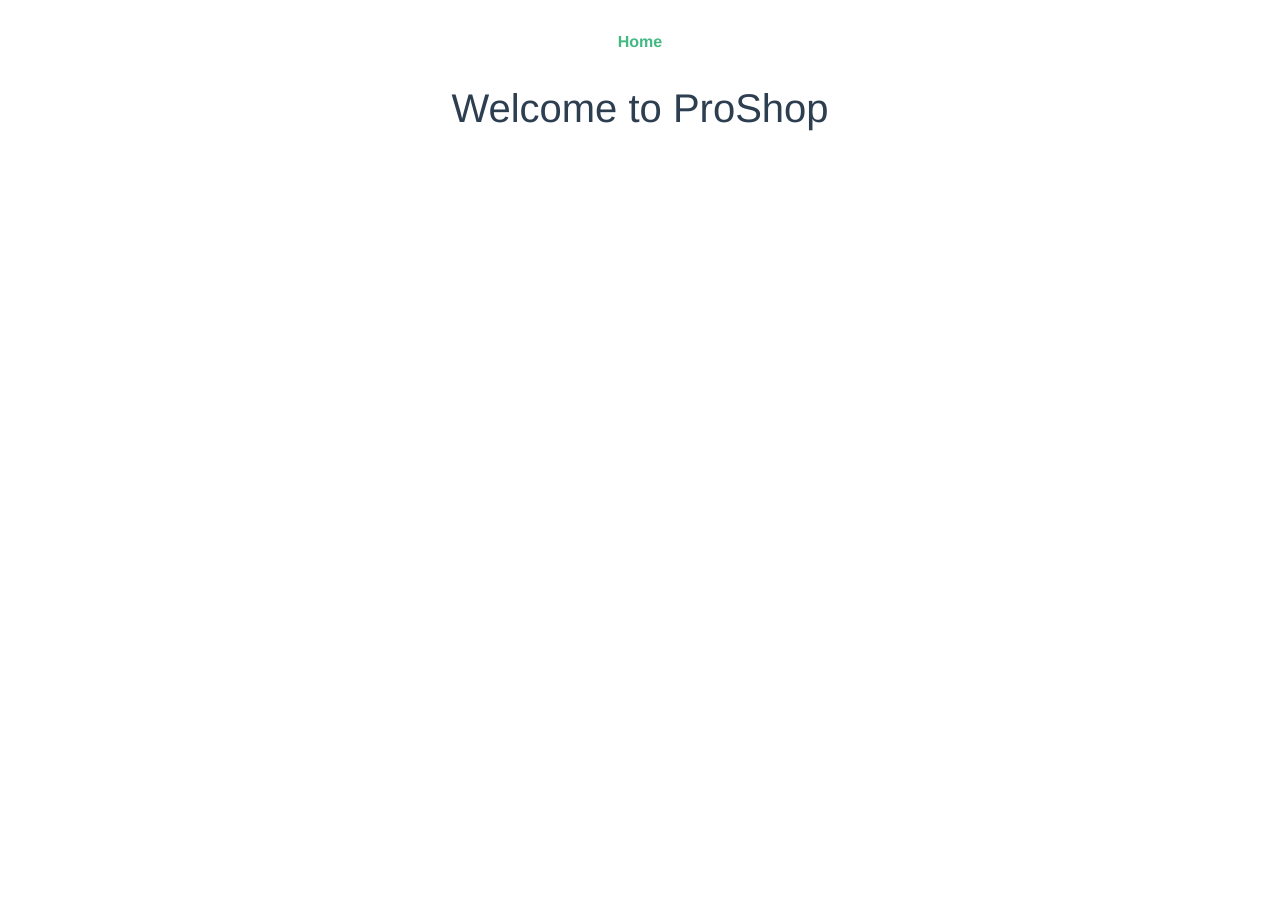
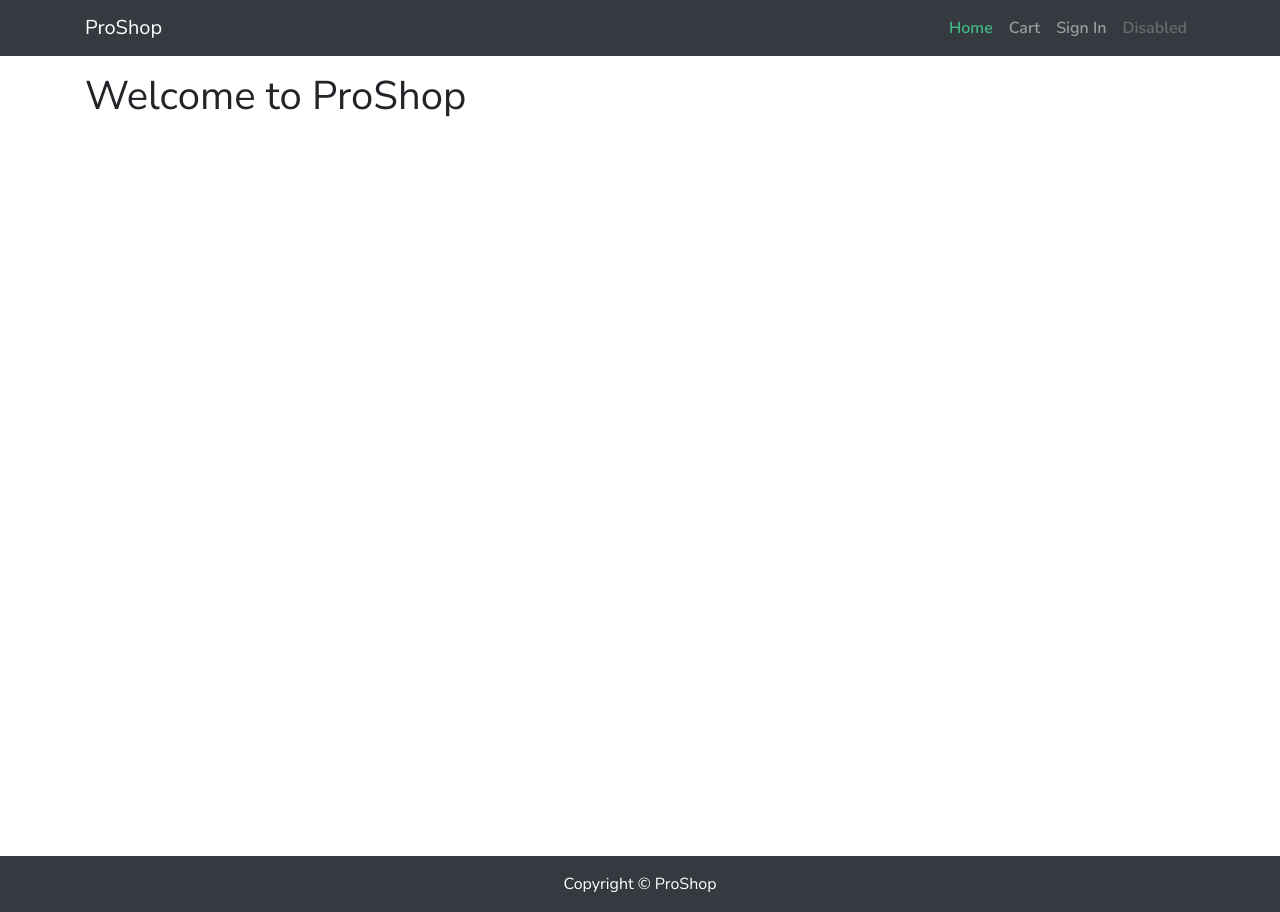
Before and after one commit to dsErick/proshop, a Vue app in the folder frontend/: page / in a window 1280 px wide. Before the commit the page ends 800 px from the top, so only its background shows below. Built offline with nearby package versions, Linux system fonts and the light colour scheme.

Commit message:
Header with navbar & Footer components

```diff
--- a/frontend/src/App.vue
+++ b/frontend/src/App.vue
@@ -1,30 +1,31 @@
 <template>
-    <div id="nav">
-        <router-link to="/">Home</router-link>
-        <!-- | <router-link to="/about">About</router-link> -->
-    </div>
-    <router-view />
+    <v-header />
+
+    <main class="min-vh-100 py-3">
+        <router-view />
+    </main>
+
+    <v-footer />
 </template>
+
+<script>
+import VHeader from './components/VHeader'
+import VFooter from './components/VFooter'
+
+export default {
+    components: {
+        VHeader,
+        VFooter
+    }
+}
+</script>
 
 <style lang="scss">
 #app {
-    font-family: Avenir, Helvetica, Arial, sans-serif;
+    // font-family: Avenir, Helvetica, Arial, sans-serif;
     -webkit-font-smoothing: antialiased;
     -moz-osx-font-smoothing: grayscale;
-    text-align: center;
-    color: #2c3e50;
-}
-
-#nav {
-    padding: 30px;
-
-    a {
-        font-weight: bold;
-        color: #2c3e50;
-
-        &.router-link-exact-active {
-            color: #42b983;
-        }
-    }
+    // text-align: center;
+    // color: #2c3e50;
 }
 </style>
--- /dev/null
+++ b/frontend/src/components/VFooter.vue
@@ -0,0 +1,13 @@
+<template>
+<footer class="bg-dark text-white py-3">
+    <div class="container-lg container-fluid text-center">
+        Copyright &copy; ProShop
+    </div>
+</footer>
+</template>
+
+<script>
+export default {
+    name: 'VFooter'
+}
+</script>
--- /dev/null
+++ b/frontend/src/components/VHeader.vue
@@ -0,0 +1,80 @@
+<template>
+<header>
+    <nav class="navbar navbar-expand-lg navbar-dark bg-dark">
+        <div class="container-lg container-fluid">
+            <a class="navbar-brand" href="#">ProShop</a>
+            <button class="navbar-toggler" type="button" data-toggle="collapse" data-target="#navbarNav" aria-controls="navbarNav" aria-expanded="false" aria-label="Toggle navigation">
+                <span class="navbar-toggler-icon"></span>
+            </button>
+
+            <div class="collapse navbar-collapse" id="navbarNav">
+                <ul class="navbar-nav ml-auto">
+                    <li class="nav-item active">
+                        <router-link :to="{ name: 'Home' }" class="nav-link">Home</router-link>
+                    </li>
+                    <li class="nav-item">
+                        <!-- <router-link to="/cart" class="nav-link">Cart</router-link> -->
+                        <a class="nav-link" href="#">Cart</a>
+                    </li>
+                    <li class="nav-item">
+                        <!-- <router-link to="/login" class="nav-link">Sign In</router-link> -->
+                        <a class="nav-link" href="#">Sign In</a>
+                    </li>
+                    <li class="nav-item">
+                        <a class="nav-link disabled" href="#" tabindex="-1" aria-disabled="true">Disabled</a>
+                    </li>
+                </ul>
+            </div>
+        </div>
+    </nav>
+</header>
+</template>
+
+<script>
+import 'bootstrap/js/dist/collapse'
+
+export default {
+    name: 'VHeader',
+    mounted() {
+        // Close collapsed navbar after clicking any nav-link
+        $(document).on('click', '.navbar-collapse.show .nav-item .nav-link', () => {
+            $('.navbar-collapse.show').collapse('hide')
+        })
+    }
+}
+</script>
+
+<style scoped lang="scss">
+.navbar {
+    // .navbar-brand {
+    //     color: $navbar-dark-brand-color;
+
+    //     @include hover-focus() {
+    //         color: $navbar-dark-brand-hover-color;
+    //     }
+    // }
+
+    .navbar-nav {
+        .nav-link {
+            font-weight: 600;
+        }
+
+        .show > .nav-link,
+        .active > .nav-link,
+        .nav-link.show,
+        .nav-link.active,
+        .nav-link.router-link-exact-active {
+            color: #42b983;
+        }
+    }
+
+    // .navbar-toggler {
+    //     color: $navbar-dark-color;
+    //     border-color: $navbar-dark-toggler-border-color;
+    // }
+
+    // .navbar-toggler-icon {
+    //     background-image: escape-svg($navbar-dark-toggler-icon-bg);
+    // }
+}
+</style>
--- a/frontend/src/views/Home.vue
+++ b/frontend/src/views/Home.vue
@@ -1,12 +1,10 @@
 <template>
-<div class="home">
+<div id="home" class="container-lg container-fluid ">
     <h1>Welcome to ProShop</h1>
 </div>
 </template>
 
 <script>
-// @ is an alias to /src
-
 export default {
     name: 'Home',
     components: {}
```
